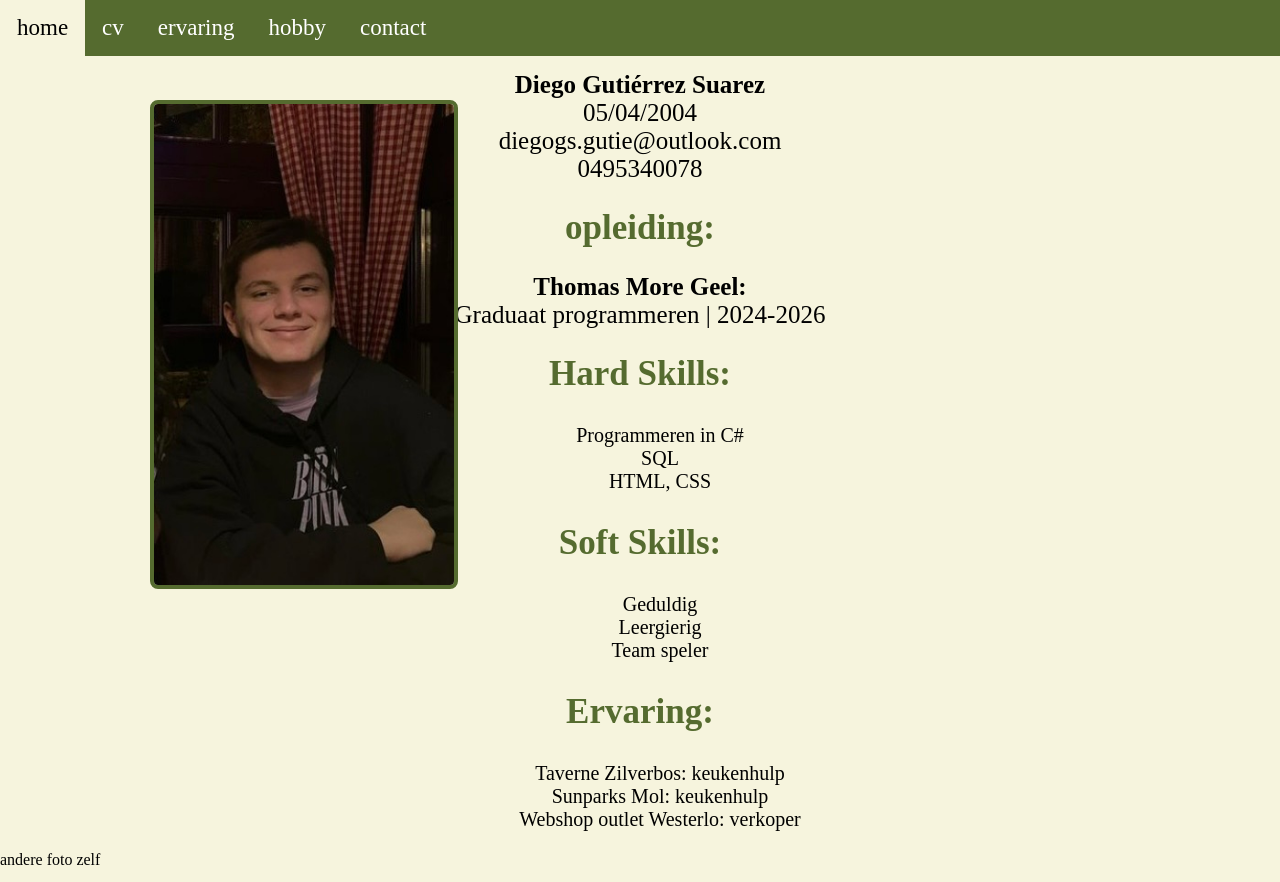
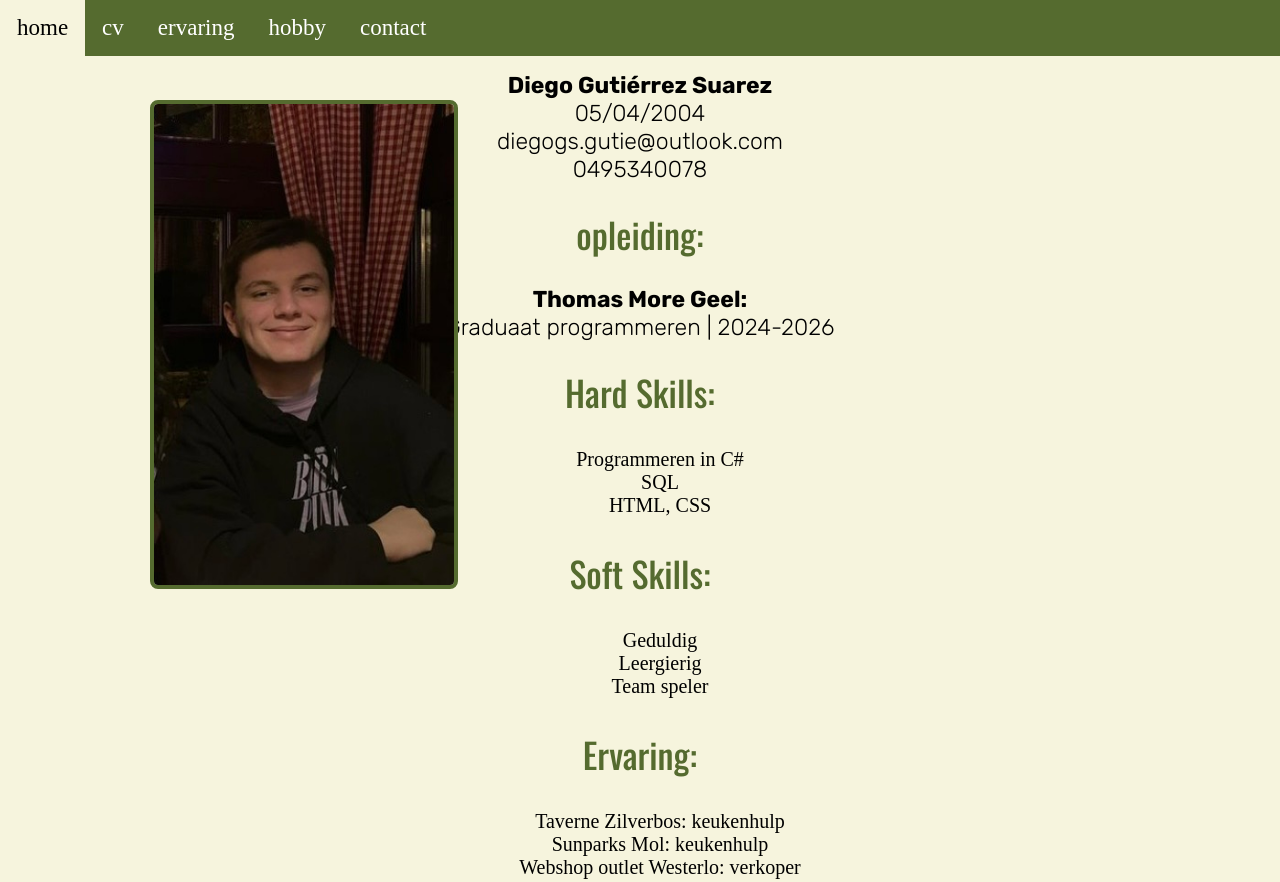
Before and after one commit to Diego-g-s709/project2, a plain HTML site: page cv.html in a window 1280 px wide. Shown: the top 882 px of the page. Drawn offline with nearby package versions, Linux system fonts and the light colour scheme.

Commit message:
fonts toegevoegd

```diff
--- a/cv.html
+++ b/cv.html
@@ -10,6 +10,14 @@
     <link rel="icon" type="image/png" sizes="32x32" href="favicon-32x32.png">
     <link rel="icon" type="image/png" sizes="16x16" href="favicon-16x16.png">
     <link rel="manifest" href="site.webmanifest">
+
+    <link rel="preconnect" href="https://fonts.googleapis.com">
+<link rel="preconnect" href="https://fonts.gstatic.com" crossorigin>
+<link href="https://fonts.googleapis.com/css2?family=Oswald:wght@200..700&display=swap" rel="stylesheet">
+
+<link rel="preconnect" href="https://fonts.googleapis.com">
+<link rel="preconnect" href="https://fonts.gstatic.com" crossorigin>
+<link href="https://fonts.googleapis.com/css2?family=Oswald:wght@200..700&family=Rubik:ital,wght@0,300..900;1,300..900&display=swap" rel="stylesheet">
 </head>
 <body>
     <div id="bodycv">
--- a/stijl.css
+++ b/stijl.css
@@ -38,9 +38,13 @@ body {
 }
 
 .tekst {
-  font-size: 25px;
+  font-size: 23px;
   margin: 0;
   padding: 15px;
+  font-family: "Rubik", sans-serif;
+  font-optical-sizing: auto;
+  font-weight: 300;
+  font-style: normal;
 }
 
 .titel {
@@ -48,6 +52,10 @@ body {
   margin: 0;
   padding: 10px;
   color: var(--groen);
+  font-family: "Oswald", sans-serif;
+  font-optical-sizing: auto;
+  font-weight: 600;
+  font-style: normal;
 }
 
 .subtitel {
@@ -55,6 +63,10 @@ body {
   margin: 0;
   padding: 10px;
   color: var(--groen);
+  font-family: "Oswald", sans-serif;
+  font-optical-sizing: auto;
+  font-weight: 450;
+  font-style: normal;
 }
 
 #hobby {
```
Also changed, not shown: contact.html (+8 -0 lines), ervaring.html (+8 -0 lines), hobby.html (+8 -0 lines), index.html (+8 -0 lines).
